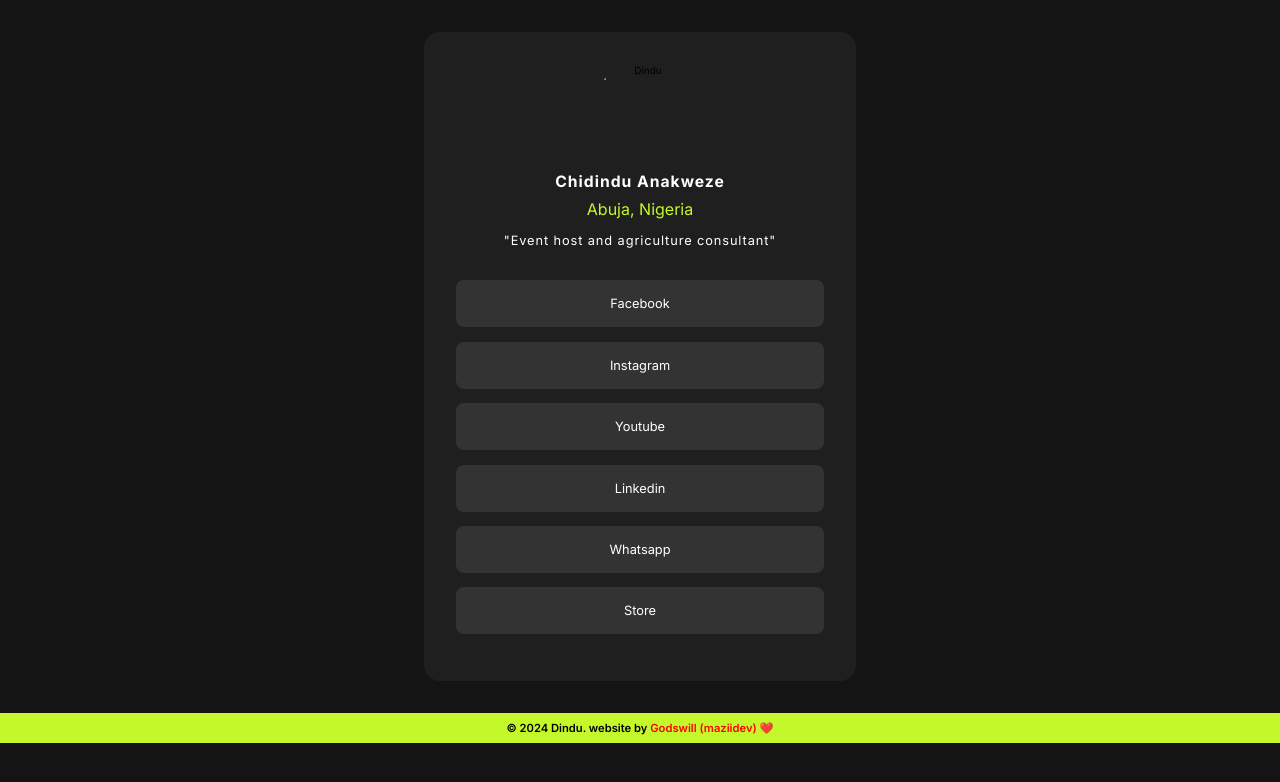
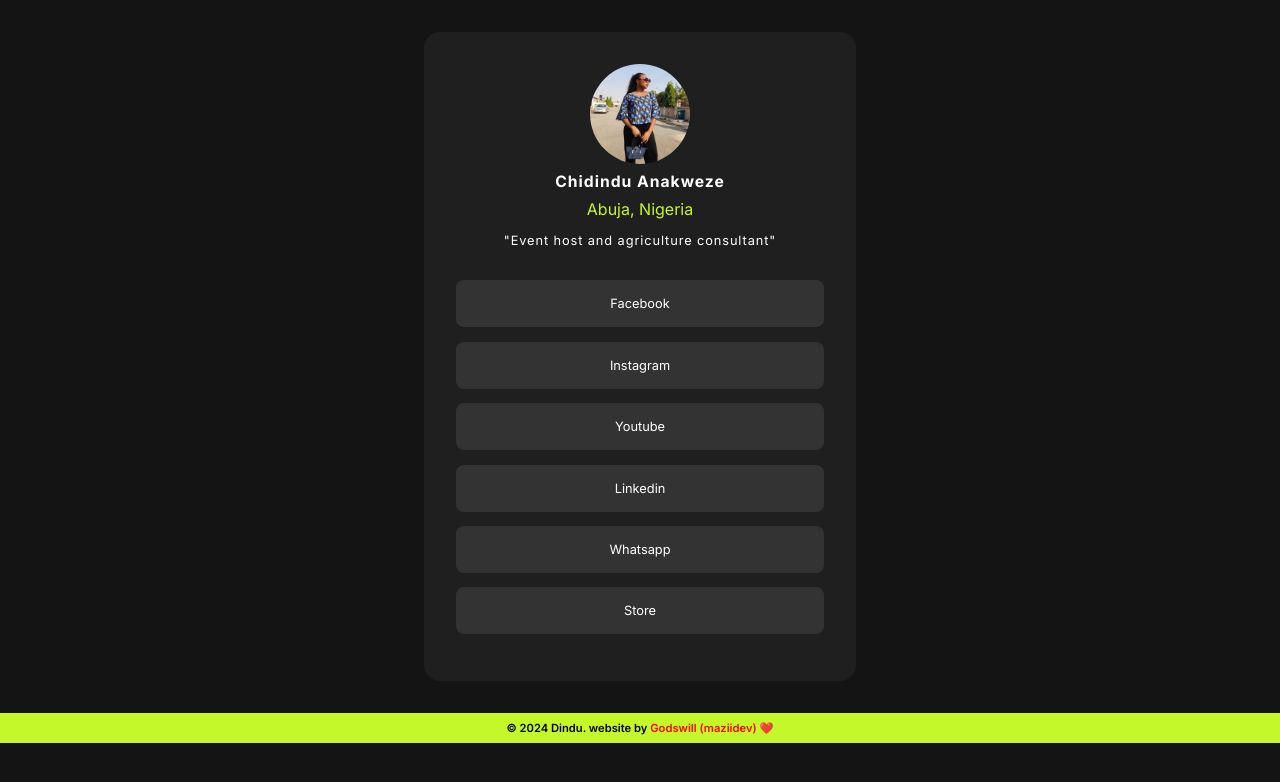
Before and after one commit to maziidev/socail_links, a website: page index.html in a window 1280 px wide. Drawn offline with Linux system fonts and the light colour scheme.

Commit message:
fixed a bug after deployment

```diff
--- a/index.html
+++ b/index.html
@@ -16,7 +16,7 @@
     <div class="container">
         <div class="social-link-content">
             <div class="info">
-                <img src="./dinduss.jpg" alt="Dindu">
+                <img src="./dindus.jpg" alt="Dindu">
 
                 <h1>Chidindu Anakweze</h1>
                 <p>Abuja, Nigeria</p>
```
